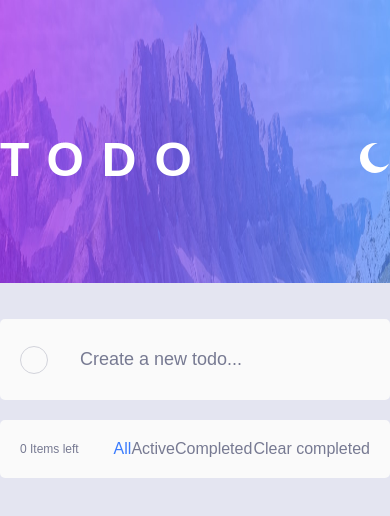
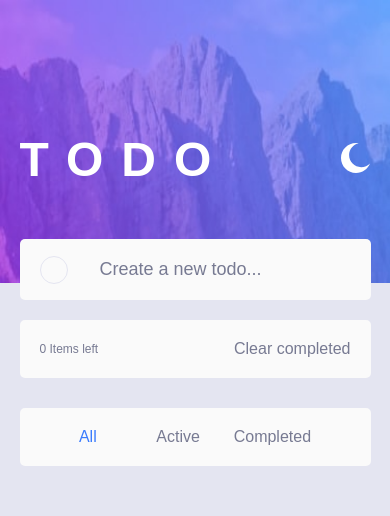
Before and after one commit to jundymek/todo-frontendmentor, a React (Create React App) app: page / in a window 390 px wide. Shown: the top 516 px of the page. Built offline with nearby package versions, Linux system fonts and the light colour scheme.

Commit message:
style: mobile background images

```diff
--- a/src/components/todos/Todos.tsx
+++ b/src/components/todos/Todos.tsx
@@ -1,11 +1,15 @@
 import React, { useState } from "react";
 import styled from "styled-components";
 import TodoList from "./todoList/TodoList";
+import FilterBySection from "./todoList/todoOptions/FilterBySection";
 import TodoOptions from "./todoList/todoOptions/TodoOptions";
 
 const StyledWrapper = styled.div`
   width: 100%;
-  margin-top: 100px;
+  margin-top: 20px;
+  @media (min-width: 800px) {
+    margin-top: 40px;
+  }
 `;
 
 const StyledForm = styled.form`
@@ -29,7 +33,7 @@ const StyledForm = styled.form`
 const StyledInput = styled.input`
   width: 100%;
   box-sizing: border-box;
-  padding: 30px 20px 30px 80px;
+  padding: 20px 20px 20px 80px;
   margin: 0;
   border: none;
   border-radius: 5px;
@@ -50,6 +54,24 @@ const TodosWrapper = styled.div`
   padding: 0;
   display: flex;
   flex-direction: column;
+`;
+
+const StyledFilterMobile = styled.div`
+  width: 100%;
+  border-radius: 5px;
+  margin-top: 30px;
+  padding: 20px 0;
+  background: ${({ theme }) => theme.todosWrapper};
+  display: flex;
+  justify-content: center;
+  @media (min-width: 800px) {
+    display: none;
+  }
+`;
+
+const StyledDivMobile = styled.div`
+  display: grid;
+  grid-template-columns: 1fr 1fr 1fr;
 `;
 
 export interface SingleToDo {
@@ -102,6 +124,11 @@ const Todos = () => {
         <TodoList todos={filteredTodos()} setTodos={setTodos} />
         <TodoOptions todos={todos} setTodos={setTodos} filterBy={filterBy} setFilterBy={setFilterBy} />
       </TodosWrapper>
+      <StyledFilterMobile>
+        <StyledDivMobile>
+          <FilterBySection filterBy={filterBy} setFilterBy={setFilterBy} />
+        </StyledDivMobile>
+      </StyledFilterMobile>
     </StyledWrapper>
   );
 };
--- a/src/components/todos/todoList/todoListItem.tsx/TodoListItem.tsx
+++ b/src/components/todos/todoList/todoListItem.tsx/TodoListItem.tsx
@@ -12,7 +12,7 @@ interface TodoListItemProps {
 const StyledLi = styled.li<{ isCompleted: boolean }>`
   width: 100%;
   box-sizing: border-box;
-  padding: 30px 20px 30px 80px;
+  padding: 20px 20px 20px 80px;
   margin: 0;
   color: ${(props) =>
     props.isCompleted ? `${props.theme.todoListItemColorCompleted}` : `${props.theme.todoListItemColor}`};
--- /dev/null
+++ b/src/components/todos/todoList/todoOptions/FilterBySection.tsx
@@ -0,0 +1,33 @@
+import React from "react";
+import styled from "styled-components";
+
+interface FilterBySectionProps {
+  setFilterBy: React.Dispatch<React.SetStateAction<"all" | "active" | "completed">>;
+  filterBy: "all" | "active" | "completed";
+}
+
+const StyledFilterOption = styled.span<{ type: string; filterBy: "all" | "active" | "completed" }>`
+  color: ${(props) => (props.filterBy === props.type ? "hsl(220, 98%, 61%)" : "hsl(234, 11%, 52%)")};
+  cursor: pointer;
+  &:hover {
+    color: ${({ theme }) => theme.hoverOptionColor};
+  }
+`;
+
+const FilterBySection = React.memo<FilterBySectionProps>(({ filterBy, setFilterBy }) => {
+  return (
+    <>
+      <StyledFilterOption type="all" filterBy={filterBy} onClick={() => setFilterBy("all")}>
+        All
+      </StyledFilterOption>
+      <StyledFilterOption type="active" filterBy={filterBy} onClick={() => setFilterBy("active")}>
+        Active
+      </StyledFilterOption>
+      <StyledFilterOption type="completed" filterBy={filterBy} onClick={() => setFilterBy("completed")}>
+        Completed
+      </StyledFilterOption>
+    </>
+  );
+});
+
+export default FilterBySection;
--- a/src/components/todos/todoList/todoOptions/TodoOptions.tsx
+++ b/src/components/todos/todoList/todoOptions/TodoOptions.tsx
@@ -1,13 +1,17 @@
 import React from "react";
 import styled from "styled-components";
 import { SingleToDo } from "../../Todos";
+import FilterBySection from "./FilterBySection";
 
 const OptionsWrapper = styled.div`
-  padding: 20px 20px;
+  padding: 15px 20px;
   display: flex;
   justify-content: space-between;
   align-items: center;
   color: hsl(234, 11%, 52%);
+  @media (max-width: 800px) {
+    padding: 20px 20px;
+  }
 `;
 
 const StyledItemCounter = styled.span`
@@ -18,13 +22,8 @@ const StyledDiv = styled.div`
   display: grid;
   grid-template-columns: 1fr 1fr 1fr;
   width: 30%;
-`;
-
-const StyledFilterOption = styled.span<{ type: string; filterBy: "all" | "active" | "completed" }>`
-  color: ${(props) => (props.filterBy === props.type ? "hsl(220, 98%, 61%)" : "hsl(234, 11%, 52%)")};
-  cursor: pointer;
-  &:hover {
-    color: ${({ theme }) => theme.hoverOptionColor};
+  @media (max-width: 800px) {
+    display: none;
   }
 `;
 
@@ -50,21 +49,15 @@ const TodoOptions = React.memo<TodoOptionsProps>(({ todos, setTodos, filterBy, s
     setTodos(newTodos);
   };
   return (
+    <>
       <OptionsWrapper>
         <StyledItemCounter>{leftItems} Items left</StyledItemCounter>
         <StyledDiv>
-        <StyledFilterOption type="all" filterBy={filterBy} onClick={() => setFilterBy("all")}>
-          All
-        </StyledFilterOption>
-        <StyledFilterOption type="active" filterBy={filterBy} onClick={() => setFilterBy("active")}>
-          Active
-        </StyledFilterOption>
-        <StyledFilterOption type="completed" filterBy={filterBy} onClick={() => setFilterBy("completed")}>
-          Completed
-        </StyledFilterOption>
+          <FilterBySection filterBy={filterBy} setFilterBy={setFilterBy} />
         </StyledDiv>
         <StyledSpan onClick={handleClearCompleted}>Clear completed</StyledSpan>
       </OptionsWrapper>
+    </>
   );
 });
 
--- a/src/styles/globalStyles.ts
+++ b/src/styles/globalStyles.ts
@@ -10,8 +10,12 @@ const GlobalStyle = createGlobalStyle<any>`
     background-repeat: no-repeat;
     background-color: ${({ theme }) => theme.backgroundColor};
     min-height:100vh;
+    @media(max-width: 800px) {
+      background-image: ${({ theme }) => theme.backgroundMobile};
+      margin: 0 auto;
+      width: 90%;
+    }
   }
-
 `;
 
 export default GlobalStyle;
--- a/src/styles/themes.ts
+++ b/src/styles/themes.ts
@@ -1,12 +1,15 @@
 import bgImageDark from "../assets/images/bg-desktop-dark.jpg";
+import bgImageDarkMobile from "../assets/images/bg-mobile-dark.jpg";
 import bgImageLight from "../assets/images/bg-desktop-light.jpg";
+import bgImageLightMobile from "../assets/images/bg-mobile-light.jpg";
 
 export const lightTheme = {
   backgroundImage: `url(${bgImageLight})`,
+  backgroundMobile: `url(${bgImageLightMobile})`,
   backgroundColor: `hsl(236, 33%, 92%)`,
   todosWrapper: `hsl(0, 0%, 98%)`,
   todoListItemBackground: `hsl(0, 0%, 98%)`,
-  todoListItemBorder: `hsl(233, 11%, 84%)`,
+  todoListItemBorder: `hsl(236, 33%, 92%)`,
   todoListItemColorCompleted: `hsl(234, 39%, 85%)`,
   todoListItemColor: `hsl(235, 19%, 35%)`,
   hoverOptionColor: `hsl(237, 14%, 26%)`,
@@ -14,6 +17,7 @@ export const lightTheme = {
 };
 export const darkTheme = {
   backgroundImage: `url(${bgImageDark})`,
+  backgroundMobile: `url(${bgImageDarkMobile})`,
   backgroundColor: `hsl(235, 21%, 11%)`,
   todosWrapper: `hsl(235, 24%, 19%)`,
   todoListItemBackground: `hsl(235, 24%, 19%)`,
@@ -23,3 +27,11 @@ export const darkTheme = {
   hoverOptionColor: `hsl(236, 33%, 92%)`,
   clearCompletedHoverColor: `hsl(234, 39%, 85%)`,
 };
+
+export const media = {
+  breakpoints: {
+    mobile: { value: 450 },
+    tablet: { value: 700 },
+    desktop: { value: 900 },
+  },
+};
```
Lines whose indentation alone changed are shown as unchanged.
